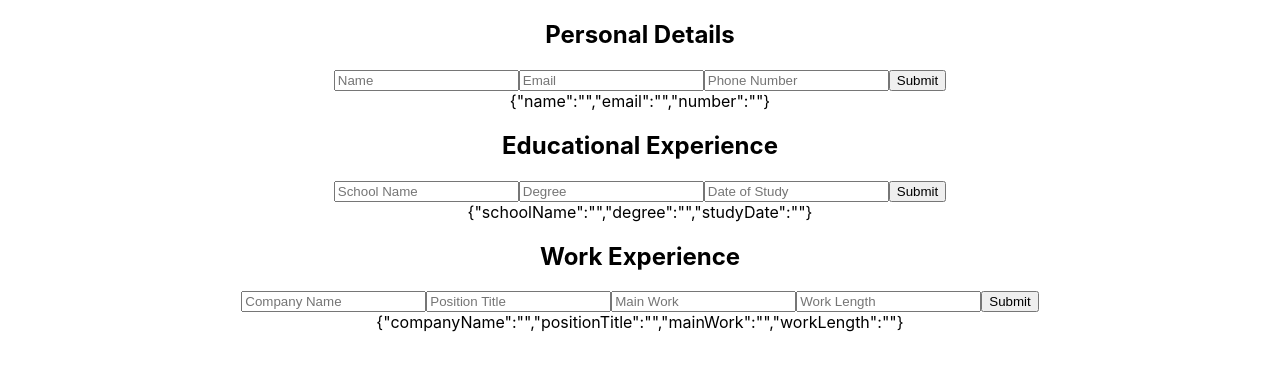
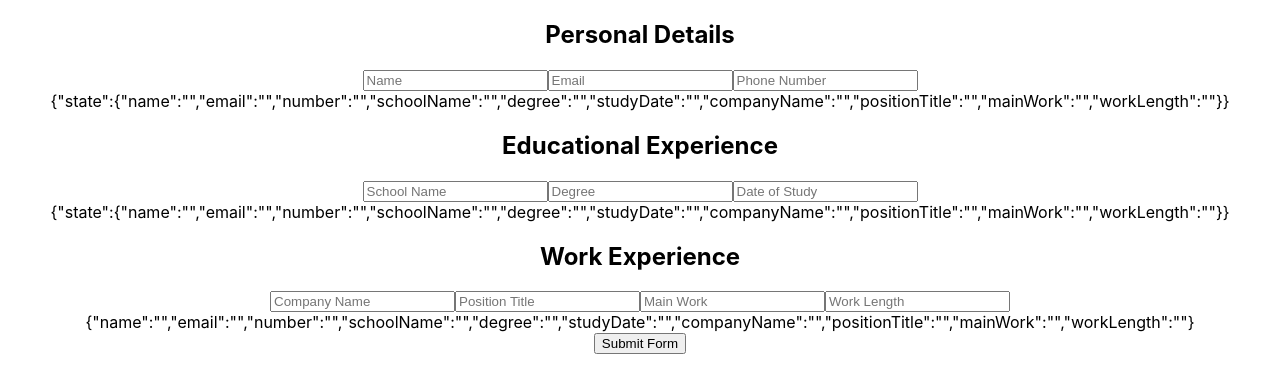
Before and after one commit to Tweetsauceyeep/TOP-React-CV-Project, a React (Create React App) app: page / in a window 1280 px wide. Shown: the top 392 px of the page. Built offline with nearby package versions, Linux system fonts and the light colour scheme.

Commit message:
State lifted from individual components and added to form component: tom push state into componenet and render it

```diff
--- a/src/components/EducationalExperience.js
+++ b/src/components/EducationalExperience.js
@@ -3,21 +3,8 @@ import React, {Component} from 'react';
 class EducationalExperience extends Component {
   constructor(props) {
     super(props);
+  }
 
-    this.state = {
-      schoolName: '',
-      degree: '',
-      studyDate: '',
-    };
-  }
-  handleChange = e => {
-    const target = e.target;
-    const value = target.value;
-    const name = target.name;
-    this.setState({
-      [name]: value,
-    });
-  };
   render() {
     return (
       <div>
@@ -27,26 +14,25 @@ class EducationalExperience extends Component {
             type="text"
             placeholder="School Name"
             name="schoolName"
-            value={this.state.value}
-            onChange={this.handleChange}
+            value={this.props.value}
+            onChange={this.props.handleChange}
           />
           <input
             type="text"
             placeholder="Degree"
             name="degree"
-            value={this.state.value}
-            onChange={this.handleChange}
+            value={this.props.value}
+            onChange={this.props.handleChange}
           />
           <input
             type="text"
             placeholder="Date of Study"
             name="studyDate"
-            value={this.state.value}
-            onChange={this.handleChange}
+            value={this.props.value}
+            onChange={this.props.handleChange}
           />
-          <button type="submit">Submit</button>
         </form>
-        <div>{JSON.stringify(this.state)}</div>
+        <div>{JSON.stringify(this.props)}</div>
       </div>
     );
   }
--- a/src/components/Form.js
+++ b/src/components/Form.js
@@ -1,29 +1,55 @@
 import React, {Component} from 'react';
 import PersonalDetails from './PersonalDetails';
 import EducationalExperience from './EducationalExperience';
-import WorkExperience from './WorkExperience'
+import WorkExperience from './WorkExperience';
 
 class Form extends Component {
   constructor(props) {
     super(props);
+    this.state = {
+      name: '',
+      email: '',
+      number: '',
+      schoolName: '',
+      degree: '',
+      studyDate: '',
+
+      companyName: '',
+      positionTitle: '',
+      mainWork: '',
+      workLength: '',
+    };
   }
+
   handleChange = e => {
     const target = e.target;
     const value = target.value;
     const name = target.name;
     this.setState({
-      personalDetails: {
-        [name]: value,
-      },
+      [name]: value,
     });
+  };
+
+  handleSubmit = e => {
+    e.preventDefault();
   };
 
   render() {
     return (
       <div className="App">
-        <PersonalDetails />
-        <EducationalExperience />
-        <WorkExperience/>
+        <form onSubmit={this.handleSubmit}>
+          <PersonalDetails
+            handleChange={this.handleChange}
+            state={this.state}
+          />
+          <EducationalExperience
+            handleChange={this.handleChange}
+            state={this.state}
+          />
+          <WorkExperience handleChange={this.handleChange} state={this.state} />
+          <button type="submit">Submit Form</button>
+        </form>
+        <div>{}</div>
       </div>
     );
   }
--- a/src/components/PersonalDetails.js
+++ b/src/components/PersonalDetails.js
@@ -3,22 +3,8 @@ import React, {Component} from 'react';
 class PersonalDetails extends Component {
   constructor(props) {
     super(props);
-
-    this.state = {
-        name: '',
-        email: '',
-        number: '',
-    };
   }
 
-  handleChange = e => {
-    const target = e.target;
-    const value = target.value;
-    const name = target.name;
-    this.setState({
-        [name]: value,
-    });
-  };
 
   render(){
     return(
@@ -29,26 +15,25 @@ class PersonalDetails extends Component {
             type="text"
             placeholder="Name"
             name="name"
-            value={this.state.name}
-            onChange={this.handleChange}
+            value={this.props.value}
+            onChange={this.props.handleChange}
           />
           <input
             type="text"
             placeholder="Email"
             name="email"
-            value={this.state.email}
-            onChange={this.handleChange}
+            value={this.props.value}
+            onChange={this.props.handleChange}
           />
           <input
             type="text"
             placeholder="Phone Number"
             name="number"
-            value={this.state.number}
-            onChange={this.handleChange}
+            value={this.props.value}
+            onChange={this.props.handleChange}
           />
-          <button type="submit">Submit</button>
         </form>
-        <div>{JSON.stringify(this.state)}</div>
+        <div>{JSON.stringify(this.props)}</div>
       </div>
     )
   }
--- a/src/components/WorkExperience.js
+++ b/src/components/WorkExperience.js
@@ -3,24 +3,7 @@ import React, {Component} from 'react';
 class WorkExperience extends Component {
   constructor(props) {
     super(props);
-
-    this.state = {
-      companyName: '',
-      positionTitle: '',
-      mainWork: '',
-      workLength: ''
-
-    }
   }
-
-  handleChange = e => {
-    const target = e.target;
-    const value = target.value;
-    const name = target.name;
-    this.setState({
-        [name]: value,
-    });
-  };
 
   render() {
     return (
@@ -31,33 +14,32 @@ class WorkExperience extends Component {
             type="text"
             placeholder="Company Name"
             name="companyName"
-            value={this.state.value}
-            onChange={this.handleChange}
+            value={this.props.value}
+            onChange={this.props.handleChange}
           />
           <input
             type="text"
             placeholder="Position Title"
             name="positionTitle"
-            value={this.state.value}
-            onChange={this.handleChange}
+            value={this.props.value}
+            onChange={this.props.handleChange}
           />
           <input
             type="text"
             placeholder="Main Work"
             name="mainWork"
-            value={this.state.value}
-            onChange={this.handleChange}
+            value={this.props.value}
+            onChange={this.props.handleChange}
           />
           <input
             type="text"
             placeholder="Work Length"
             name="workLength"
-            value={this.state.value}
-            onChange={this.handleChange}
+            value={this.props.value}
+            onChange={this.props.handleChange}
           />
-          <button type="submit">Submit</button>
         </form>
-        <div>{JSON.stringify(this.state)}</div>
+        <div>{JSON.stringify(this.props.state)}</div>
       </div>
     );
   }
```
